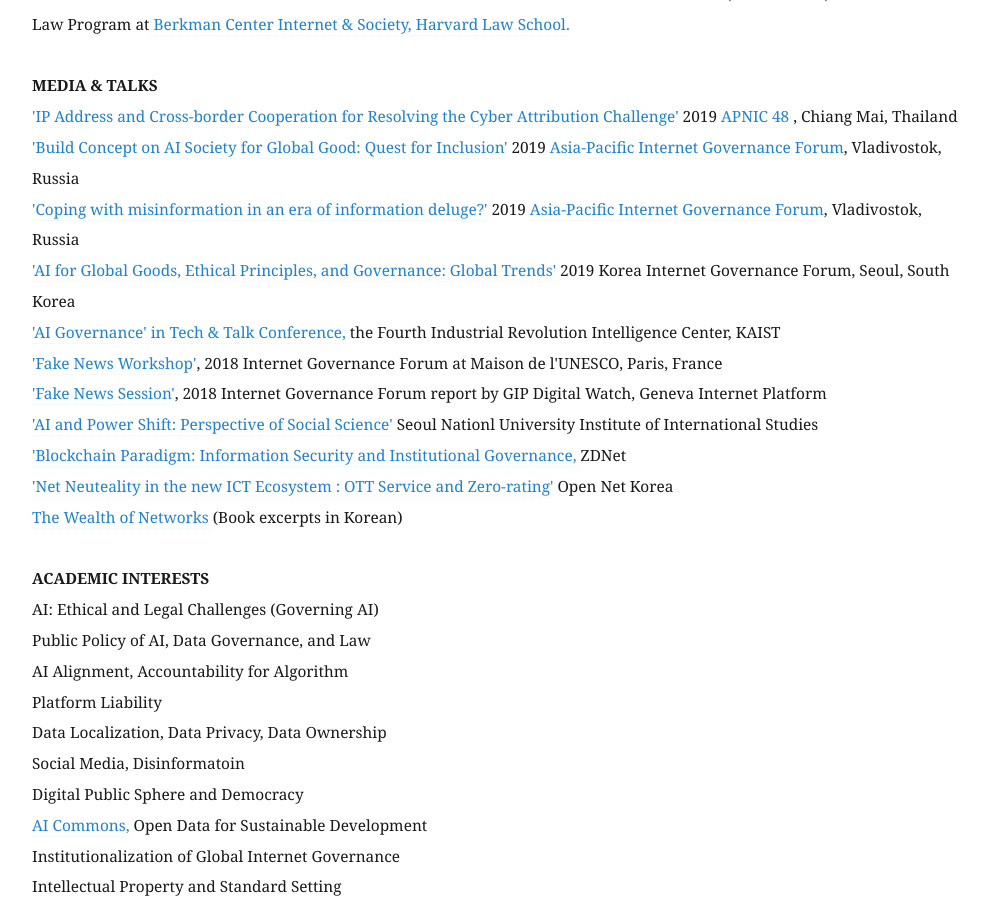
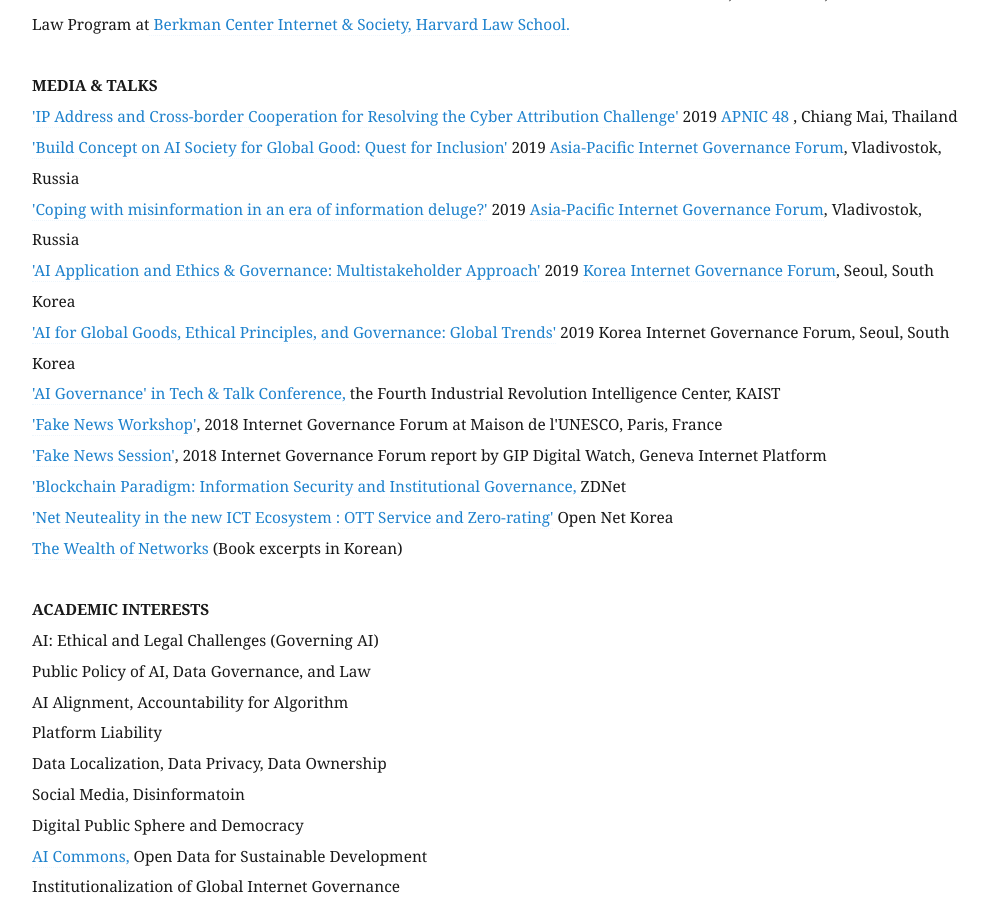
Before and after one commit to eunchangchoi/eunchangchoi.github.io, a Jekyll site: the page built from index.md, in a window 1280 px wide and 900 px high, scrolled down 1679 px. Shown: the whole window, without its empty margins (68-1056 px from the left). Built offline with Jekyll 4.4.1, drawn with Linux system fonts in a browser that asks for light colours.

Commit message:
Update index.md

```diff
--- a/index.md
+++ b/index.md
@@ -30,11 +30,11 @@
 <a href="https://youtu.be/uRsC_ypHGCg?t=1336">'IP Address and Cross-border Cooperation for Resolving the Cyber Attribution Challenge'</a> 2019<a href="https://conference.apnic.net/48/program/schedule/#/day/6/cooperation-sig"> APNIC 48 </a>, Chiang Mai, Thailand<br>
 <a href="https://www.ftp.asia/index.php/s/tLZWIWMG1Qp7oA0">'Build Concept on AI Society for Global Good: Quest for Inclusion'</a> 2019 <a href="https://2019.aprigf.asia/prog"> Asia-Pacific Internet Governance Forum</a>, Vladivostok, Russia <br>
  <a href="https://www.ftp.asia/index.php/s/HGkuD3YVUBssKrP">'Coping with misinformation in an era of information deluge?'</a> 2019 <a href="https://2019.aprigf.asia/prog"> Asia-Pacific Internet Governance Forum</a>, Vladivostok, Russia <br>
+ <a href="https://youtu.be/92cmsMv6xhQ?t=451">'AI Application and Ethics & Governance: Multistakeholder Approach'</a> 2019 <a href="http://krigf.kr/"> Korea Internet Governance Forum</a>, Seoul, South Korea <br>
  <a href="https://www.youtube.com/watch?v=0-ysDtfJ8Jk">'AI for Global Goods, Ethical Principles, and Governance: Global Trends'</a>  2019 Korea Internet Governance Forum, Seoul, South Korea<br>
   <a href="https://www.kaist.ac.kr/_prog/_board/?mode=V&no=96361&code=kaist_news&site_dvs_cd=kr&menu_dvs_cd=&list_typ=B&skey=&sval=&smonth=&site_dvs=&GotoPage=1"> 'AI Governance' in Tech & Talk Conference,</a> the Fourth Industrial Revolution Intelligence Center, KAIST <br>
    <a href="https://www.youtube.com/watch?v=quo1DLyitf8">'Fake News Workshop'</a>, 2018 Internet Governance Forum at Maison de l'UNESCO, Paris, France <br>
    <a href="https://dig.watch/sessions/session-fakenews">'Fake News Session'</a>, 2018 Internet Governance Forum report by GIP Digital Watch, Geneva Internet Platform <br>
-   <a href="http://www.snuiis.re.kr/sub2/2_2_5_1.php?mode=view&number=458&b_name=event1_1&page=1">'AI and Power Shift: Perspective of Social Science'</a> Seoul Nationl University Institute of International Studies <br>
    <a href="http://www.zdnet.co.kr/view/?no=20170915172456&from=Mobile">'Blockchain Paradigm: Information Security and Institutional Governance, </a>ZDNet <br>
   <a href="https://opennet.or.kr/wp-content/uploads/2015/08/발표자료-Net-Neutrality-OTT-Zero-ratinghandout-2015812-.pdf"> 'Net Neuteality in the new ICT Ecosystem : OTT Service and Zero-rating'</a> Open Net Korea<br>
   <a href="http://wealthofnetworks.kr"> The Wealth of Networks</a> (Book excerpts in Korean)
```
